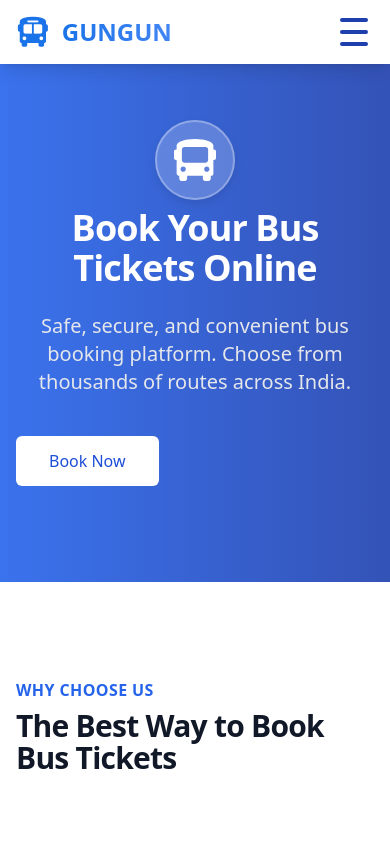
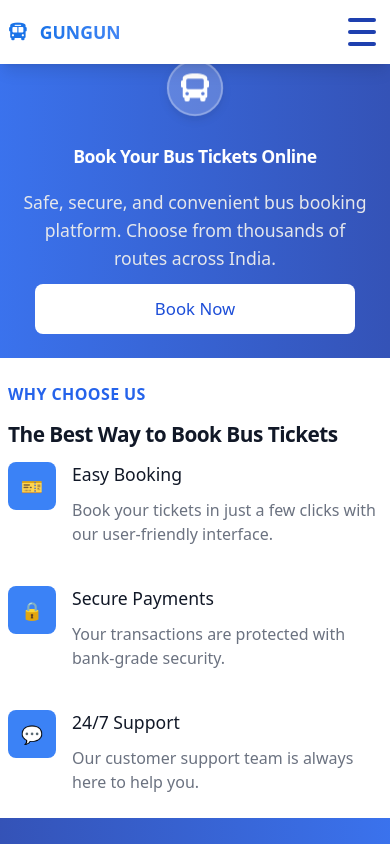
Before and after one commit to Surajdas14/easybus, a React (Create React App) app in the folder client/: page / in a window 390 px wide. Shown: the top 844 px of the page. Built offline with nearby package versions, Linux system fonts and the light colour scheme; no server answers.

Commit message:
Responsive LandingPage: mobile & desktop fixes for Book Now button centering and size. Backend: fix total revenue aggregation for admin dashboard.

```diff
--- a/client/src/pages/LandingPage.css
+++ b/client/src/pages/LandingPage.css
@@ -226,3 +226,111 @@
     opacity: 0.3;
   }
 }
+
+/* Responsive adjustments for mobile devices */
+@media (max-width: 640px) {
+  .hero-bus-icon {
+    width: 56px;
+    height: 56px;
+    top: -28px;
+  }
+  .hero-bus-svg {
+    font-size: 28px;
+  }
+  .bus-animation-container {
+    width: 120px;
+    height: 72px;
+    top: -36px;
+  }
+  .bus-animation-wrapper {
+    width: 80px;
+    height: 48px;
+  }
+  .bus-label {
+    font-size: 12px;
+    padding: 2px 6px;
+  }
+  .bus-text {
+    font-size: 10px;
+  }
+  .max-w-7xl, .max-w-lg, .max-w-sm, .max-w-none {
+    max-width: 100vw !important;
+    padding-left: 8px !important;
+    padding-right: 8px !important;
+  }
+  .text-4xl, .text-3xl, .text-2xl, .text-xl, .text-lg {
+    font-size: 1.1rem !important;
+  }
+  .py-24, .sm\:py-32, .sm\:py-20, .py-16 {
+    padding-top: 1.5rem !important;
+    padding-bottom: 1.5rem !important;
+  }
+  .px-4, .sm\:px-6, .lg\:px-8, .px-5, .px-8, .px-10 {
+    padding-left: 0.5rem !important;
+    padding-right: 0.5rem !important;
+  }
+  .rounded-md {
+    border-radius: 0.5rem !important;
+  }
+  .mt-10, .mt-8, .mt-6, .mt-20, .mt-2 {
+    margin-top: 0.75rem !important;
+  }
+  .space-y-10, .space-y-4 {
+    gap: 0.75rem !important;
+  }
+  .md\:grid-cols-3 {
+    grid-template-columns: 1fr !important;
+  }
+  .sm\:flex, .sm\:inline-grid, .sm\:gap-5 {
+    display: block !important;
+    gap: 0 !important;
+  }
+  .sm\:w-auto {
+    width: 100% !important;
+  }
+  .sm\:text-4xl {
+    font-size: 1.3rem !important;
+  }
+  /* Center Book Now button and fix stacking */
+  .book-now-wrap {
+    display: flex !important;
+    justify-content: center !important;
+    align-items: center !important;
+    margin-left: 0 !important;
+    margin-right: 0 !important;
+    width: 100% !important;
+  }
+  .book-now-btn {
+    width: 100%;
+    max-width: 320px;
+    margin: 0 auto;
+    display: flex;
+    justify-content: center;
+    align-items: center;
+    font-size: 1.05rem;
+    padding-left: 0.5rem;
+    padding-right: 0.5rem;
+  }
+}
+
+/* Book Now button sizing for large screens */
+@media (min-width: 641px) {
+  .book-now-btn {
+    max-width: 220px;
+    font-size: 1rem;
+    padding-top: 0.7rem;
+    padding-bottom: 0.7rem;
+    padding-left: 1.5rem;
+    padding-right: 1.5rem;
+    margin: 0 auto;
+    display: flex;
+    justify-content: center;
+    align-items: center;
+  }
+  .book-now-wrap {
+    width: 100%;
+    display: flex !important;
+    justify-content: center !important;
+    align-items: center !important;
+  }
+}
--- a/client/src/pages/LandingPage.js
+++ b/client/src/pages/LandingPage.js
@@ -42,11 +42,11 @@ const LandingPage = () => {
             <p className="mt-6 max-w-lg mx-auto text-xl text-gray-200 text-center sm:max-w-3xl">
               Safe, secure, and convenient bus booking platform. Choose from thousands of routes across India.
             </p>
-            <div className="mt-10 max-w-sm mx-auto sm:max-w-none sm:flex sm:justify-center">
-              <div className="space-y-4 sm:space-y-0 sm:mx-auto sm:inline-grid sm:grid-cols-1 sm:gap-5">
+            <div className="mt-10 max-w-sm mx-auto sm:max-w-none sm:flex sm:justify-center book-now-wrap">
+              <div className="space-y-4 sm:space-y-0 sm:mx-auto sm:inline-grid sm:grid-cols-1 sm:gap-5" style={{width:'100%'}}>
                 <button
                   onClick={handleBookNow}
-                  className="flex items-center justify-center px-8 py-3 border border-transparent text-base font-medium rounded-md text-blue-700 bg-white hover:bg-gray-50 md:py-4 md:text-lg md:px-10 transform transition-transform duration-200 hover:scale-105"
+                  className="flex items-center justify-center px-8 py-3 border border-transparent text-base font-medium rounded-md text-blue-700 bg-white hover:bg-gray-50 md:py-4 md:text-lg md:px-10 transform transition-transform duration-200 hover:scale-105 book-now-btn"
                 >
                   Book Now
                 </button>
```
Also changed, not shown: 1 other file (tests, documents, lock files or other folders).
